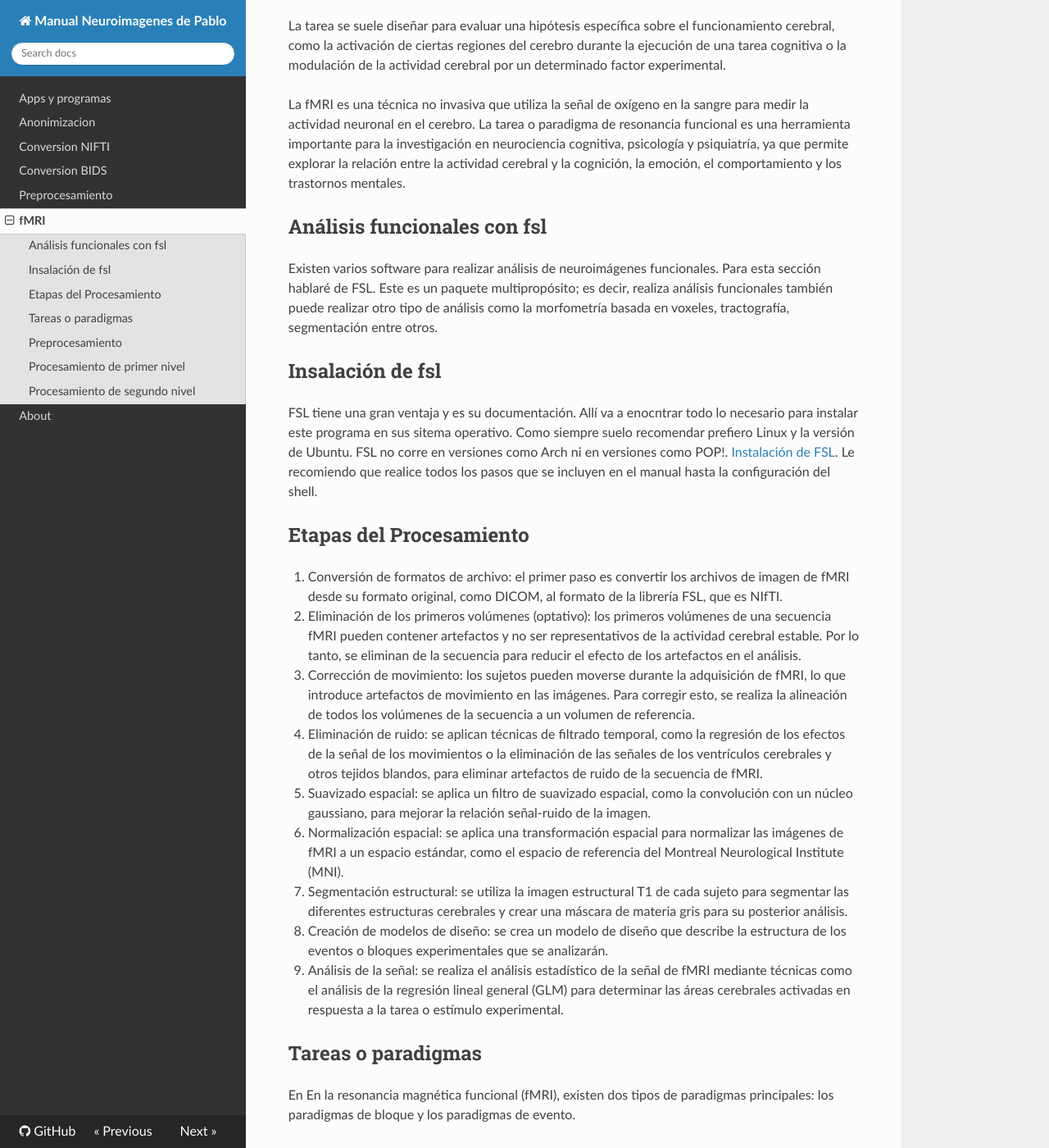
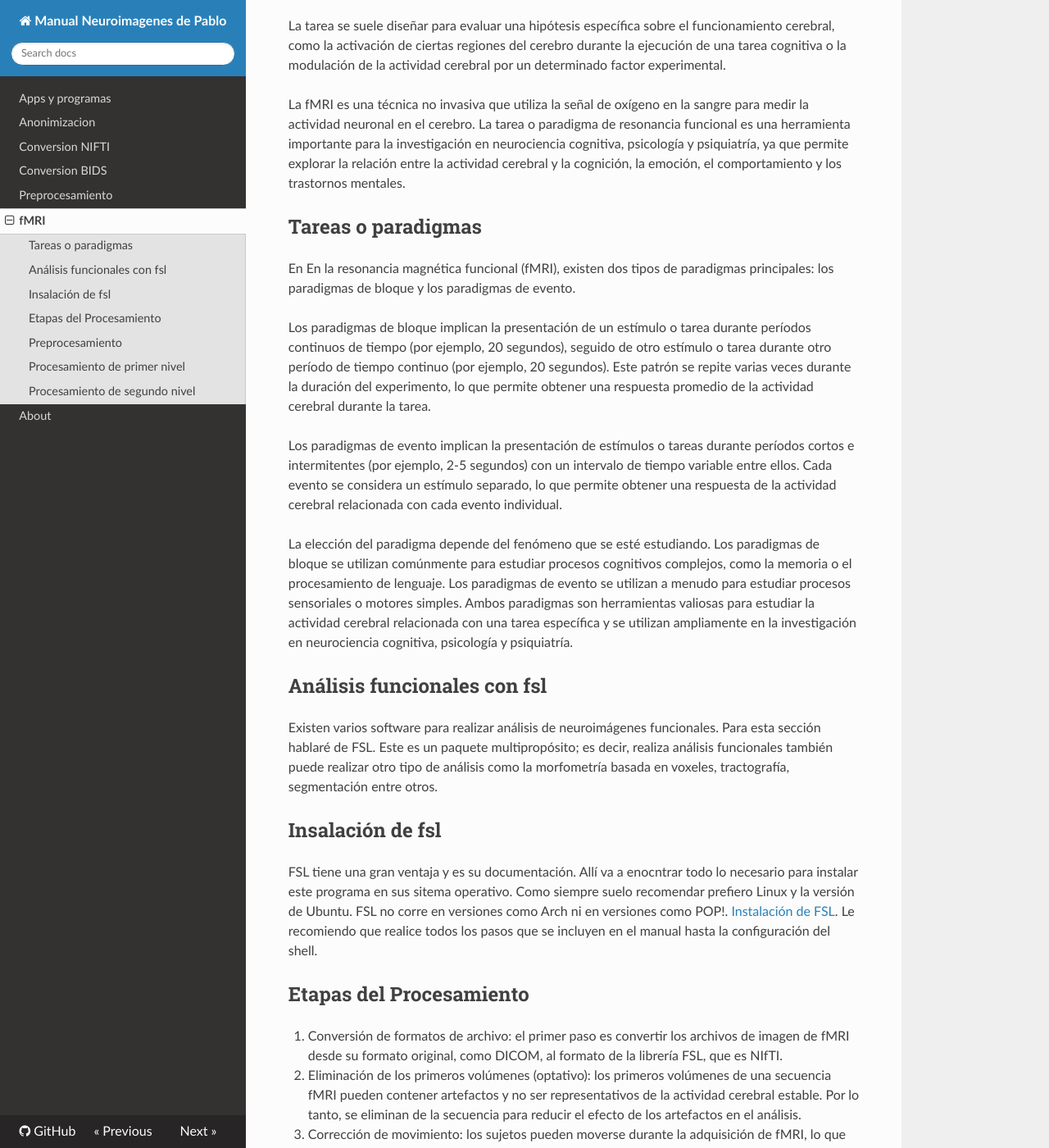
Before and after one commit to pabloreyesg/Scrips-to-MRI, an MkDocs documentation site: the page built from docs/Funcional_fsl.md, in a window 1280 px wide and 1400 px high, scrolled down 332 px. Shown: the whole window at 82% size. Built offline with MkDocs 1.6.1, drawn with Linux system fonts in a browser that asks for light colours; nearby versions of some CDN libraries; some of the changed text lies outside the part shown.

Commit message:
Update Funcional_fsl.md

```diff
--- a/docs/Funcional_fsl.md
+++ b/docs/Funcional_fsl.md
@@ -7,6 +7,16 @@
 La tarea se suele diseñar para evaluar una hipótesis específica sobre el funcionamiento cerebral, como la activación de ciertas regiones del cerebro durante la ejecución de una tarea cognitiva o la modulación de la actividad cerebral por un determinado factor experimental.
 
 La fMRI es una técnica no invasiva que utiliza la señal de oxígeno en la sangre para medir la actividad neuronal en el cerebro. La tarea o paradigma de resonancia funcional es una herramienta importante para la investigación en neurociencia cognitiva, psicología y psiquiatría, ya que permite explorar la relación entre la actividad cerebral y la cognición, la emoción, el comportamiento y los trastornos mentales.
+
+## Tareas o paradigmas
+
+En En la resonancia magnética funcional (fMRI), existen dos tipos de paradigmas principales: los paradigmas de bloque y los paradigmas de evento.
+
+Los paradigmas de bloque implican la presentación de un estímulo o tarea durante períodos continuos de tiempo (por ejemplo, 20 segundos), seguido de otro estímulo o tarea durante otro período de tiempo continuo (por ejemplo, 20 segundos). Este patrón se repite varias veces durante la duración del experimento, lo que permite obtener una respuesta promedio de la actividad cerebral durante la tarea.
+
+Los paradigmas de evento implican la presentación de estímulos o tareas durante períodos cortos e intermitentes (por ejemplo, 2-5 segundos) con un intervalo de tiempo variable entre ellos. Cada evento se considera un estímulo separado, lo que permite obtener una respuesta de la actividad cerebral relacionada con cada evento individual.
+
+La elección del paradigma depende del fenómeno que se esté estudiando. Los paradigmas de bloque se utilizan comúnmente para estudiar procesos cognitivos complejos, como la memoria o el procesamiento de lenguaje. Los paradigmas de evento se utilizan a menudo para estudiar procesos sensoriales o motores simples. Ambos paradigmas son herramientas valiosas para estudiar la actividad cerebral relacionada con una tarea específica y se utilizan ampliamente en la investigación en neurociencia cognitiva, psicología y psiquiatría.
 
 ## Análisis funcionales con fsl
 
```
Also changed, not shown: other parts of docs/Funcional_fsl.md (+0 -10 lines).
